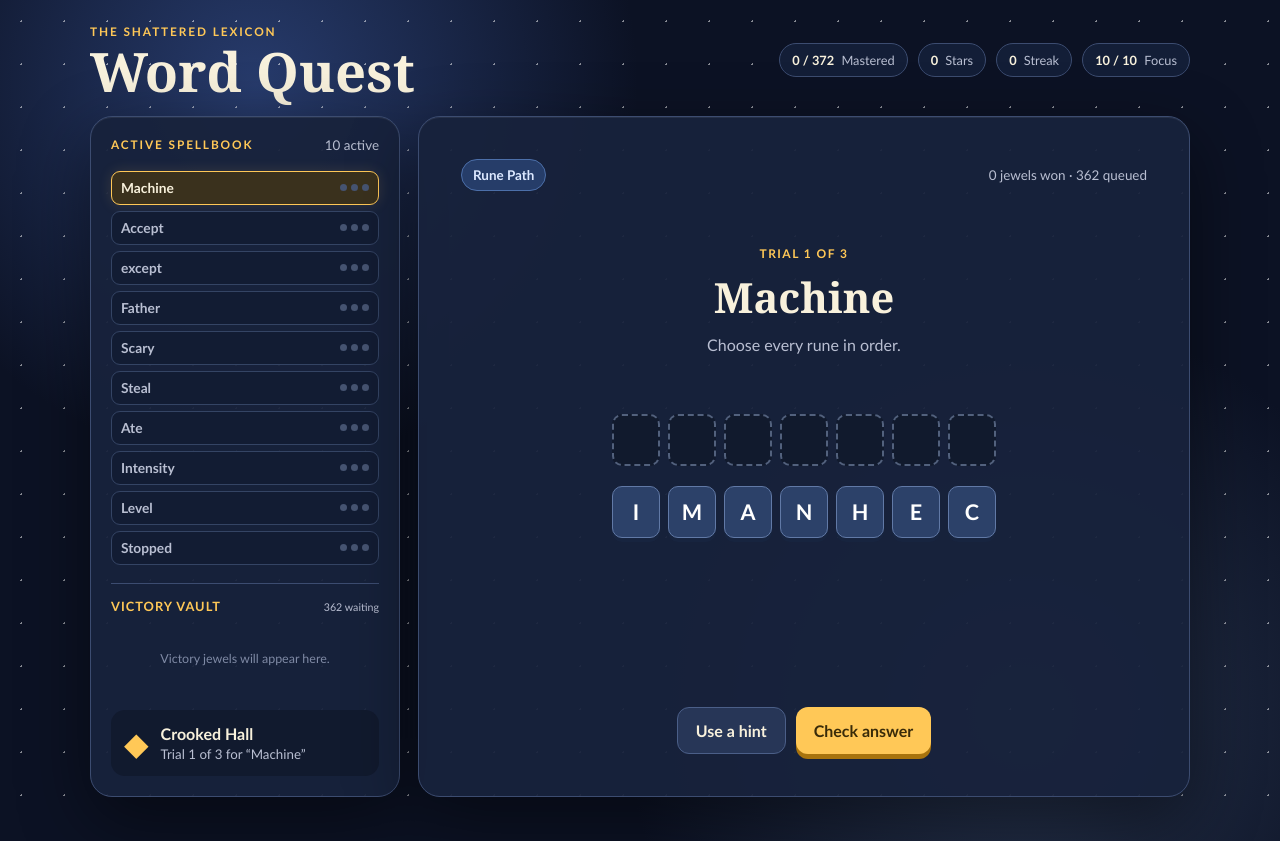
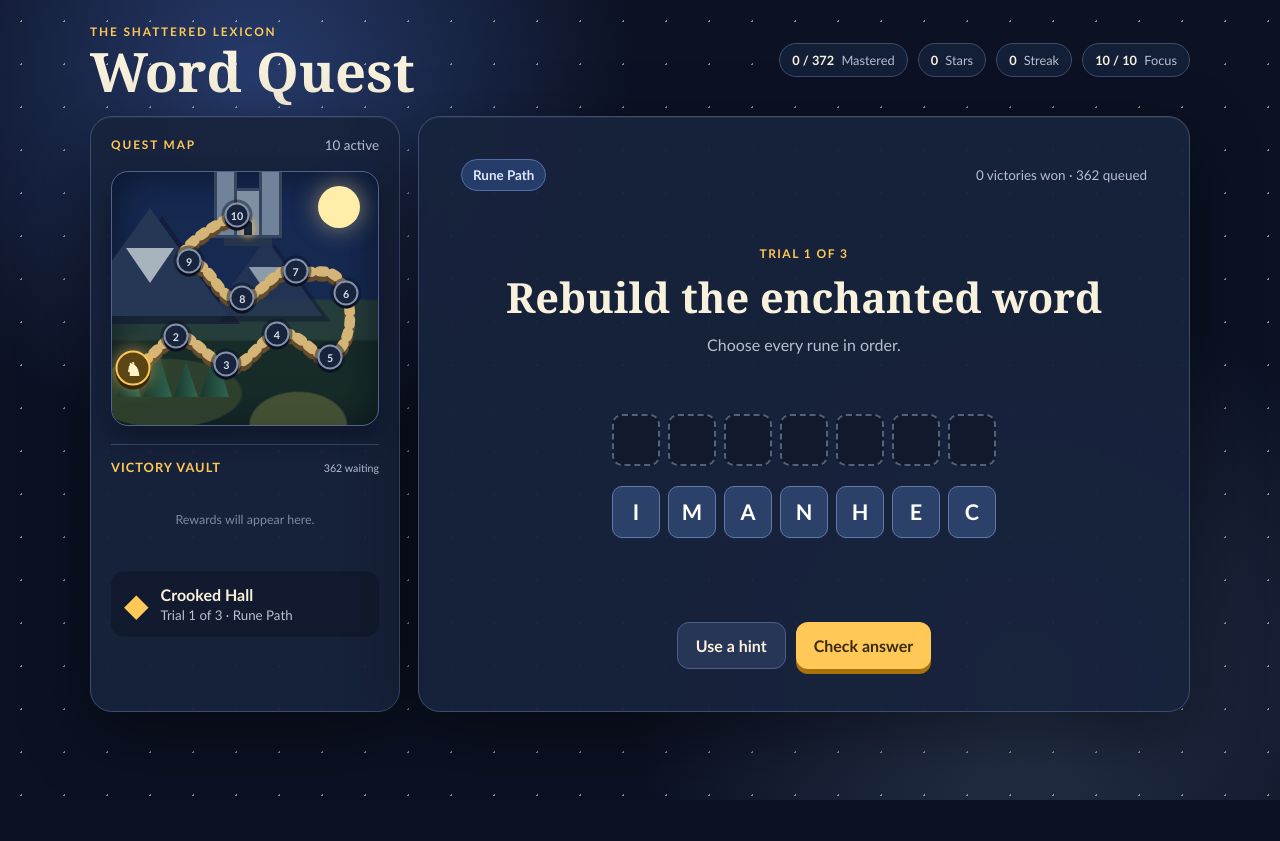
Before and after one commit to fidgetbot/SpellQuest, a website: page index.html in a window 1280 px wide. Both pictures are taken after a click on the button "Begin the quest". After the commit the page ends 800 px from the top, so only its background shows below. Drawn offline with Linux system fonts and the light colour scheme.

Commit message:
Require clean mastery and add RPG quest map

```diff
--- a/game.js
+++ b/game.js
@@ -19,12 +19,13 @@ const CONTEXTS={
 const SPANISH=new Set(['empresa','abrigo','nevera','tal vez','volver']);
 const PLACE_FIRST=['Whispering','Silver','Crooked','Riddle','Thorn','Mirror','Moonlit','Shadow','Twin','Golden','Crystal','Emerald'];
 const PLACE_LAST=['Gate','Meadow','Bridge','Woods','Keep','Caves','Stage','Fen','Towers','Library','Hall','Sanctum'];
-const state={active:[],queue:[],mastered:[],progress:{},cursor:0,chapterStart:0,chapterTarget:ACTIVE_LIMIT,stars:0,streak:0,focus:10,attempts:{},answer:'',locked:false,lastMastered:false};
+const MAP_POSITIONS=[[8,78],[24,65],[43,76],[62,64],[82,73],[88,48],[69,39],[49,50],[29,35],[47,17]];
+const state={active:[],queue:[],mastered:[],progress:{},cursor:0,chapterStart:0,chapterTarget:ACTIVE_LIMIT,stars:0,streak:0,focus:10,attempts:{},answer:'',locked:false,lastMastered:false,visitFailed:false};
 const $=id=>document.getElementById(id);
 const shuffle=array=>[...array].sort(()=>Math.random()-.5);
 const isLetter=character=>/^[A-Za-zÀ-ÿ]$/.test(character);
 const hashWord=word=>[...word].reduce((hash,character)=>((hash*31)+character.charCodeAt(0))>>>0,2166136261);
-const placeFor=word=>{const hash=hashWord(word);return `${PLACE_FIRST[hash%PLACE_FIRST.length]} ${PLACE_LAST[Math.floor(hash/13)%PLACE_LAST.length]}`;};
+const placeFor=word=>{const hash=hashWord(word),target=word.toLocaleLowerCase();for(let offset=0;offset<PLACE_FIRST.length*PLACE_LAST.length;offset++){const place=`${PLACE_FIRST[(hash+offset)%PLACE_FIRST.length]} ${PLACE_LAST[(Math.floor(hash/13)+offset)%PLACE_LAST.length]}`;if(!place.toLocaleLowerCase().includes(target))return place;}return 'Hidden Sanctuary';};
 const jewelHue=word=>hashWord(word)%360;
 
 function freshState(){
@@ -51,27 +52,27 @@ function normalize(value,caseSensitive=false){const cleaned=value.replace(/[’
 function answerMatches(answer,word){return normalize(answer,word==='Mom'||word==='mom')===normalize(word,word==='Mom'||word==='mom');}
 
 function begin(resume=false){
-  Object.assign(state,resume&&loadedSave?loadedSave:freshState(),{answer:'',locked:false,lastMastered:false});
+  Object.assign(state,resume&&loadedSave?loadedSave:freshState(),{answer:'',locked:false,lastMastered:false,visitFailed:false});
   $('intro').classList.add('hidden');$('ending').classList.add('hidden');$('game').classList.remove('hidden');
   renderCampaign();loadChallenge();
 }
 function renderCampaign(){
   $('mastered-count').textContent=`${state.mastered.length} / ${WORD_BANK.length}`;$('stars').textContent=state.stars;$('streak').textContent=state.streak;$('focus').textContent=`${state.focus} / 10`;
   $('active-count').textContent=`${state.active.length} active`;$('queue-count').textContent=state.queue.length?`${state.queue.length} waiting`:'No words waiting';
-  $('active-words').innerHTML=state.active.map((word,index)=>{const tier=state.progress[word]||0;return `<div class="active-word ${index===state.cursor?'current':''}"><span class="active-name">${escapeHtml(word)}</span><span class="trial-dots" aria-label="${tier} of 3 trials passed">${[0,1,2].map(n=>`<i class="${n<tier?'passed':''}"></i>`).join('')}</span></div>`;}).join('');
-  $('jewel-vault').innerHTML=state.mastered.length?state.mastered.slice(-12).map(word=>jewelMarkup(word,true)).join(''):'<p class="empty-vault">Victory jewels will appear here.</p>';
-  if(state.active.length){$('location-name').textContent=placeFor(currentWord());$('quest-note').textContent=`Trial ${currentTier()+1} of 3 for “${currentWord()}”`;}
+  $('map-nodes').innerHTML=state.active.map((word,index)=>{const [x,y]=MAP_POSITIONS[index],tier=state.progress[word]||0,current=index===state.cursor;return `<div class="quest-node tier-${tier} ${current?'current':''}" data-index="${index}" style="--x:${x}%;--y:${y}%" aria-label="Quest ${index+1}, trial ${tier+1}"><span>${current?'♞':index+1}</span></div>`;}).join('');
+  $('jewel-vault').innerHTML=state.mastered.length?state.mastered.slice(-12).map(word=>jewelMarkup(word,true)).join(''):'<p class="empty-vault">Rewards will appear here.</p>';
+  if(state.active.length){$('location-name').textContent=placeFor(currentWord());$('quest-note').textContent=`Trial ${currentTier()+1} of 3 · ${TRIALS[currentTier()].name}`;}
 }
 function escapeHtml(value){return value.replace(/[&<>"']/g,character=>({'&':'&amp;','<':'&lt;','>':'&gt;','"':'&quot;',"'":'&#39;'}[character]));}
 function jewelMarkup(word,labeled=false){return `<div class="jewel-win" style="--hue:${jewelHue(word)}" title="${escapeHtml(word)}"><div class="jewel"><span></span></div>${labeled?`<b>${escapeHtml(word)}</b>`:''}</div>`;}
 
 function loadChallenge(){
-  state.answer='';state.locked=false;state.lastMastered=false;
+  state.answer='';state.locked=false;state.lastMastered=false;state.visitFailed=false;
   const word=currentWord(),tier=currentTier(),trial=TRIALS[tier];
   $('feedback').textContent='';$('feedback').className='feedback';$('next-btn').classList.add('hidden');$('check-btn').classList.remove('hidden');
   $('hint-btn').classList.toggle('hidden',tier===2);$('hint-btn').disabled=false;$('audio-btn').classList.toggle('hidden',tier!==2);$('audio-btn').disabled=false;
-  $('challenge-type').textContent=trial.name;$('round-count').textContent=`${state.mastered.length} jewels won · ${state.queue.length} queued`;
-  $('prompt-area').innerHTML=tier===2?'<p class="trial-kicker">Final mastery trial</p><h2>Listen and spell</h2><p>No hints. No letter pool. Replay the spoken prompt whenever you need.</p>':`<p class="trial-kicker">Trial ${tier+1} of 3</p><h2>${escapeHtml(word)}</h2><p>${tier===0?'Choose every rune in order.':'More of the spelling has faded. Restore it.'}</p>`;
+  $('challenge-type').textContent=trial.name;$('round-count').textContent=`${state.mastered.length} victories won · ${state.queue.length} queued`;
+  $('prompt-area').innerHTML=tier===2?'<p class="trial-kicker">Final mastery trial</p><h2>Listen and write</h2><p>No hints. No letter pool. Replay the spoken prompt whenever you need.</p>':`<p class="trial-kicker">Trial ${tier+1} of 3</p><h2>${tier===0?'Rebuild the enchanted word':'Restore the faded word'}</h2><p>${tier===0?'Choose every rune in order.':'More of the spelling has faded. Restore it.'}</p>`;
   if(tier===0)renderRunePath(word);else if(tier===1)renderFadingScript(word);else renderVoiceTrial();
 }
 function wordSlots(word,missingPositions){return [...word].map((character,position)=>missingPositions.has(position)?`<button class="slot" data-position="${position}" aria-label="Empty rune ${position+1}"></button>`:`<span class="fixed-slot">${character===' '?'&nbsp;':escapeHtml(character)}</span>`).join('');}
@@ -79,7 +80,8 @@ function assembledAnswer(word){const slots=new Map([...document.querySelectorAll
 function renderRunePath(word){
   const letterPositions=[...word].map((character,position)=>({character,position})).filter(item=>isLetter(item.character));
   $('answer-area').innerHTML=`<div class="slots">${wordSlots(word,new Set(letterPositions.map(item=>item.position)))}</div><div class="letter-bank" id="bank"></div>`;
-  shuffle(letterPositions).forEach(rune=>{const button=document.createElement('button');button.className='letter';button.textContent=rune.character;button.dataset.id=rune.position;button.onclick=()=>{if(state.locked)return;const slot=[...document.querySelectorAll('.slot')].find(candidate=>!candidate.textContent);if(!slot)return;slot.textContent=rune.character;slot.classList.add('filled');slot.classList.toggle('wrong',rune.character.toLocaleLowerCase()!==word[Number(slot.dataset.position)].toLocaleLowerCase());slot.dataset.source=rune.position;button.classList.add('used');button.disabled=true;state.answer=assembledAnswer(word);};$('bank').appendChild(button);});
+  let runes=shuffle(letterPositions);const ordered=letterPositions.map(rune=>rune.character).join('');if(runes.length>1&&runes.map(rune=>rune.character).join('')===ordered)runes=[...runes.slice(1),runes[0]];
+  runes.forEach(rune=>{const button=document.createElement('button');button.className='letter';button.textContent=rune.character;button.dataset.id=rune.position;button.onclick=()=>{if(state.locked)return;const slot=[...document.querySelectorAll('.slot')].find(candidate=>!candidate.textContent);if(!slot)return;slot.textContent=rune.character;slot.classList.add('filled');slot.classList.toggle('wrong',rune.character.toLocaleLowerCase()!==word[Number(slot.dataset.position)].toLocaleLowerCase());slot.dataset.source=rune.position;button.classList.add('used');button.disabled=true;state.answer=assembledAnswer(word);};$('bank').appendChild(button);});
   document.querySelectorAll('.slot').forEach(slot=>slot.onclick=()=>{if(!slot.textContent||state.locked)return;const button=[...document.querySelectorAll('.letter')].find(candidate=>candidate.dataset.id===slot.dataset.source);button.classList.remove('used');button.disabled=false;slot.textContent='';slot.classList.remove('filled','wrong');state.answer=assembledAnswer(word);});
 }
 function renderFadingScript(word){
@@ -96,17 +98,18 @@ function speakWord(){
 function spendFocus(cost){const before=state.focus;state.focus=Math.max(0,state.focus-cost);save();renderCampaign();return before-state.focus;}
 function costText(spent){return spent?` −${spent} Focus.`:' Focus is already empty.';}
 function hint(){
-  if(currentTier()===2)return;const word=currentWord();$('hint-btn').disabled=true;const spent=spendFocus(1);
+  if(currentTier()===2)return;const word=currentWord();state.visitFailed=true;$('hint-btn').disabled=true;const spent=spendFocus(1);
   if(currentTier()===0){const first=[...document.querySelectorAll('.slot')].find(slot=>!slot.textContent);$('feedback').textContent=(first?`The next rune is “${word[Number(first.dataset.position)]}”.`:'All runes are placed.')+costText(spent);}
   else{const first=[...document.querySelectorAll('.missing-word input')].find(input=>!input.value);if(first){first.value=word[Number(first.dataset.position)];first.dispatchEvent(new Event('input'));}$('feedback').textContent='One faded rune has returned.'+costText(spent);}
   $('feedback').className='feedback try';
 }
 function check(){
   if(state.locked)return;const word=currentWord(),tier=currentTier();state.attempts[word]=(state.attempts[word]||0)+1;
-  if(!answerMatches(state.answer,word)){state.streak=0;const spent=state.answer?spendFocus(2):0;const retry=tier===2?'Not yet. Listen once more and try again.':'Not yet. Study the red letters and try once more.';$('feedback').textContent=state.answer?retry+costText(spent):'Build or type an answer first.';$('feedback').className='feedback try';renderCampaign();return;}
-  state.locked=true;state.streak++;state.stars+=TRIALS[tier].reward;state.focus=Math.min(10,state.focus+1);
-  if(tier<2){state.progress[word]=tier+1;$('feedback').textContent=tier===0?`The runes of ${placeFor(word)} begin to glow. “${word}” is ready for a harder trial.`:`A hidden path opens at ${placeFor(word)}. One final Voice Trial remains for “${word}”.`;state.lastMastered=false;}
-  else{state.mastered.push(word);state.active.splice(state.cursor,1);delete state.progress[word];if(state.queue.length)state.active.push(state.queue.shift());state.lastMastered=true;$('feedback').innerHTML=`<div class="victory-reveal">${jewelMarkup(word)}<div><strong>Victory at ${placeFor(word)}!</strong><small>“${escapeHtml(word)}” mastered · jewel earned</small></div></div>`;}
+  if(!answerMatches(state.answer,word)){state.streak=0;if(state.answer)state.visitFailed=true;const spent=state.answer?spendFocus(2):0;const retry=tier===2?'Not yet. Listen once more and try again.':'Not yet. Study the red letters and try once more.';$('feedback').textContent=state.answer?retry+costText(spent):'Build or type an answer first.';$('feedback').className='feedback try';renderCampaign();return;}
+  state.locked=true;state.focus=Math.min(10,state.focus+1);
+  if(state.visitFailed){state.streak=0;state.lastMastered=false;$('feedback').textContent=`Practice complete. The magic around “${word}” is steadier, but it must return later for a clean first-try victory.`;}
+  else if(tier<2){state.streak++;state.stars+=TRIALS[tier].reward;state.progress[word]=tier+1;$('feedback').textContent=tier===0?`The runes of ${placeFor(word)} begin to glow. “${word}” is ready for a harder trial.`:`A hidden path opens at ${placeFor(word)}. One final Voice Trial remains for “${word}”.`;state.lastMastered=false;}
+  else{state.streak++;state.stars+=TRIALS[tier].reward;state.mastered.push(word);state.active.splice(state.cursor,1);delete state.progress[word];if(state.queue.length)state.active.push(state.queue.shift());state.lastMastered=true;$('feedback').innerHTML=`<div class="victory-reveal">${jewelMarkup(word)}<div><strong>Victory at ${placeFor(word)}!</strong><small>“${escapeHtml(word)}” mastered · jewel earned</small></div></div>`;}
   $('feedback').className='feedback good';$('check-btn').classList.add('hidden');$('next-btn').classList.remove('hidden');$('hint-btn').disabled=true;$('audio-btn').disabled=true;save();renderCampaign();
 }
 function nextChallenge(){
--- a/index.html
+++ b/index.html
@@ -5,7 +5,7 @@
   <meta name="viewport" content="width=device-width, initial-scale=1">
   <meta name="theme-color" content="#18233c">
   <title>Word Quest: The Shattered Lexicon</title>
-  <link rel="stylesheet" href="styles.css?v=20261114.4">
+  <link rel="stylesheet" href="styles.css?v=20261114.5">
 </head>
 <body>
   <div class="stars" aria-hidden="true"></div>
@@ -34,12 +34,20 @@
 
     <section id="game" class="hidden">
       <div class="quest-grid">
-        <aside class="map panel" aria-label="Mastery campaign">
+        <aside class="map panel" aria-label="Graphical quest map">
           <div class="map-heading">
-            <p class="eyebrow">Active spellbook</p>
+            <p class="eyebrow">Quest map</p>
             <span id="active-count">10 active</span>
           </div>
-          <div id="active-words" class="active-words"></div>
+          <div class="quest-map-art" aria-label="Map of the ten active quests">
+            <div class="map-moon"></div>
+            <div class="map-mountain mountain-one"></div>
+            <div class="map-mountain mountain-two"></div>
+            <div class="map-castle"><i></i><i></i><i></i></div>
+            <div class="map-forest"><i></i><i></i><i></i><i></i></div>
+            <svg class="map-trail" viewBox="0 0 100 100" preserveAspectRatio="none" aria-hidden="true"><path d="M8,78 C17,72 18,67 24,65 S35,74 43,76 S54,67 62,64 S77,75 82,73 S92,61 88,48 S77,41 69,39 S58,48 49,50 S38,36 29,35 S38,20 47,17"/></svg>
+            <div id="map-nodes" class="map-nodes"></div>
+          </div>
           <div class="vault-heading"><span>Victory vault</span><small id="queue-count"></small></div>
           <div id="jewel-vault" class="jewel-vault"></div>
           <div class="hero-card">
@@ -75,7 +83,7 @@
       <button id="replay-btn" class="primary">Begin next chapter</button>
     </section>
   </main>
-  <script src="words.js?v=20261114.4"></script>
-  <script src="game.js?v=20261114.4"></script>
+  <script src="words.js?v=20261114.5"></script>
+  <script src="game.js?v=20261114.5"></script>
 </body>
 </html>
--- a/styles.css
+++ b/styles.css
@@ -44,6 +44,28 @@ button:disabled { cursor: default; opacity: .5; transform: none; }
 .map { padding: 20px; }
 .map-heading, .challenge-top { display: flex; justify-content: space-between; align-items: center; color: var(--muted); font-size: .84rem; }
 .map-heading .eyebrow { margin: 0; }
+.quest-map-art { position: relative; height: 255px; margin: 18px 0; overflow: hidden; border: 1px solid #50638b; border-radius: 17px; background: linear-gradient(#162951 0 50%, #263e3b 51% 66%, #172c29 67%); box-shadow: inset 0 0 40px #050914aa, 0 12px 25px #05091466; isolation: isolate; }
+.quest-map-art::before { content: ''; position: absolute; inset: 50% 0 0; background: radial-gradient(ellipse at 70% 100%, #4f5b37 0 18%, transparent 19%), radial-gradient(ellipse at 20% 75%, #35462f 0 25%, transparent 26%); opacity: .8; }
+.map-moon { position: absolute; z-index: -1; width: 42px; height: 42px; right: 18px; top: 14px; border-radius: 50%; background: #ffedaa; box-shadow: 0 0 25px #ffe08c88; }
+.map-mountain { position: absolute; z-index: -1; bottom: 43%; width: 0; height: 0; border-left: 78px solid transparent; border-right: 78px solid transparent; border-bottom: 108px solid #263655; filter: drop-shadow(12px 8px #101a31aa); }
+.map-mountain::after { content: ''; position: absolute; left: -24px; top: 40px; border-left: 24px solid transparent; border-right: 24px solid transparent; border-bottom: 35px solid #d8e3e5; transform: rotate(180deg); opacity: .72; }
+.mountain-one { left: -40px; }
+.mountain-two { left: 76px; transform: scale(.72); transform-origin: bottom; opacity: .82; }
+.map-castle { position: absolute; z-index: 1; left: 42%; top: 16px; width: 48px; height: 50px; background: #8090a3; border: 3px solid #36465f; box-shadow: 0 8px 0 #26354b; }
+.map-castle::before, .map-castle::after { content: ''; position: absolute; width: 17px; height: 63px; bottom: -3px; background: #71839b; border: 3px solid #36465f; }
+.map-castle::before { left: -13px; }.map-castle::after { right: -13px; }
+.map-castle i { position: absolute; z-index: 2; width: 8px; height: 14px; bottom: 0; left: 17px; border-radius: 8px 8px 0 0; background: #18253b; box-shadow: 0 0 8px #ffc85777; }
+.map-forest { position: absolute; z-index: 1; left: 5px; bottom: 28px; display: flex; align-items: end; gap: 2px; }
+.map-forest i { display: block; width: 24px; height: 36px; clip-path: polygon(50% 0, 100% 100%, 0 100%); background: linear-gradient(90deg,#18372e,#2f6651); filter: drop-shadow(3px 5px #0b1d19aa); }
+.map-forest i:nth-child(2), .map-forest i:nth-child(4) { height: 48px; width: 29px; }
+.map-trail { position: absolute; z-index: 2; inset: 0; width: 100%; height: 100%; overflow: visible; }
+.map-trail path { fill: none; stroke: #d5b477; stroke-width: 4; stroke-linecap: round; stroke-dasharray: 2 3; filter: drop-shadow(0 2px #624c2c); }
+.map-nodes { position: absolute; z-index: 3; inset: 0; }
+.quest-node { position: absolute; left: var(--x); top: var(--y); width: 25px; height: 25px; transform: translate(-50%,-50%); display: grid; place-items: center; border: 2px solid #8492ad; border-radius: 50%; background: #18233c; color: #d7dfed; font-size: .67rem; font-weight: 900; box-shadow: 0 3px 0 #0a1020, 0 0 0 3px #0c142777; }
+.quest-node.tier-1 { border-color: #6ca8ff; background: #203d69; }
+.quest-node.tier-2 { border-color: #b98cff; background: #4b2d69; box-shadow: 0 3px 0 #21102f, 0 0 12px #b98cff55; }
+.quest-node.current { width: 35px; height: 35px; border-color: var(--gold); background: #5b4514; color: #fff3c4; font-size: 1.15rem; box-shadow: 0 4px 0 #382709, 0 0 18px #ffc857aa; animation: hero-bob 1.2s ease-in-out infinite alternate; }
+@keyframes hero-bob { to { transform: translate(-50%,calc(-50% - 4px)); } }
 .active-words { display: grid; gap: 6px; margin: 18px 0; }
 .active-word { display: flex; align-items: center; justify-content: space-between; gap: 10px; min-height: 34px; padding: 6px 9px; border: 1px solid #344464; border-radius: 9px; background: #121c33; color: var(--muted); }
 .active-word.current { color: var(--ink); border-color: var(--gold); background: #3a311d; box-shadow: 0 0 14px #ffc85722; }
```
Also changed, not shown: SPEC.md (+4 -0 lines), test/progression.test.js (+55 -6 lines), README.md.
